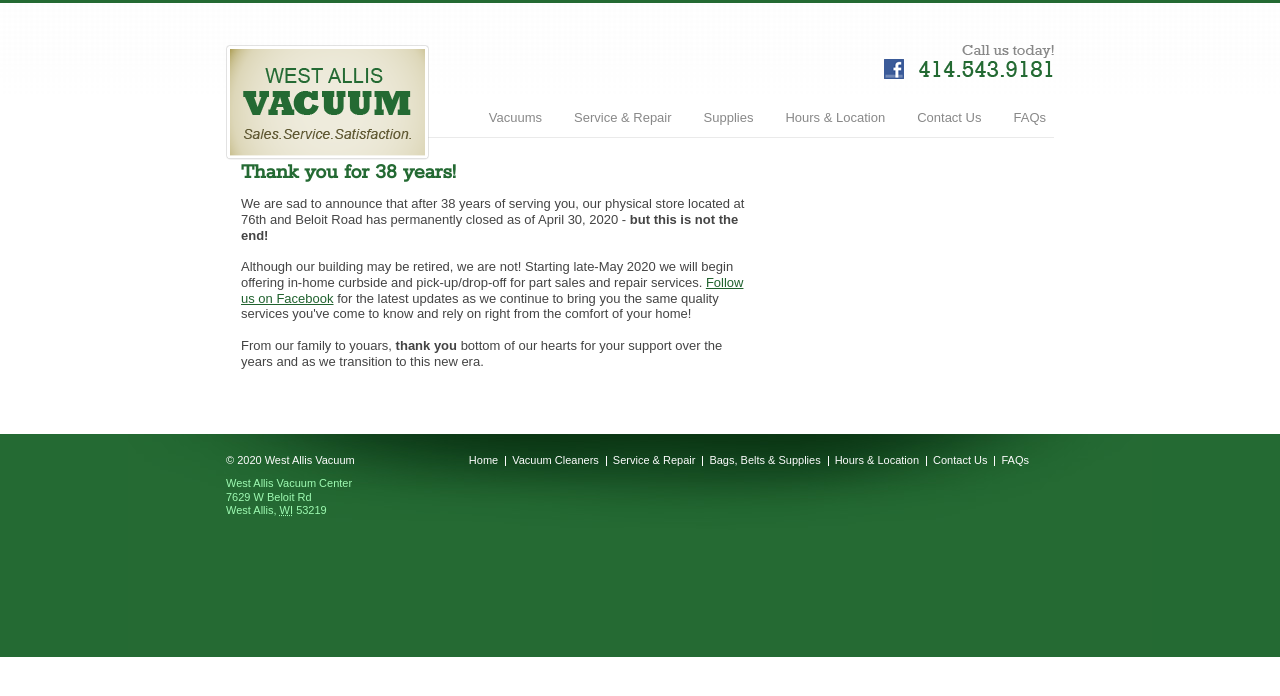
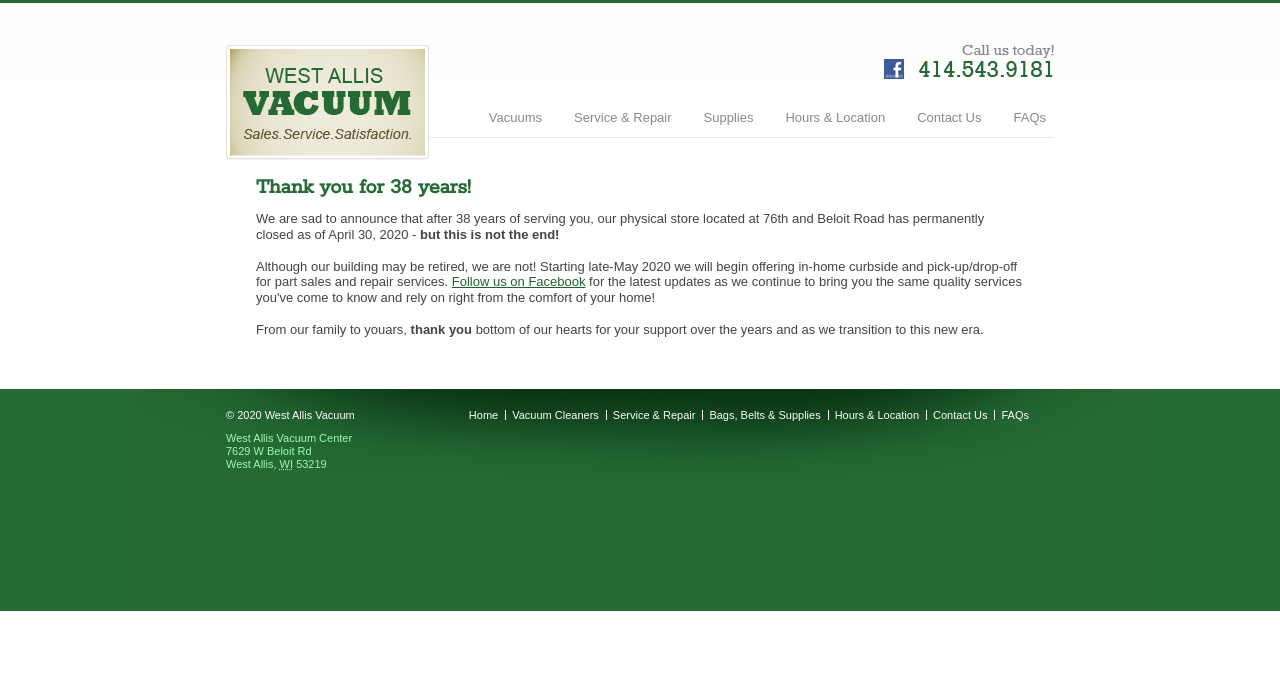
Before and after one commit to mikebranski/westallisvacuum.com, a Jekyll site: the page built from index.html, in a window 1280 px wide. Shown: the top 696 px of the page. Built offline with Jekyll 4.4.1, drawn with Linux system fonts in a browser that asks for light colours.

Commit message:
Give homepage message more breathing room

```diff
--- a/css/application.css
+++ b/css/application.css
@@ -202,7 +202,7 @@
 #intro {
 	color: #444;
 	font-size: 13px;
-	margin: 0 300px 30px 15px;
+	margin: 15px 30px;
 }
 
 /* Callouts on homepage */
```
